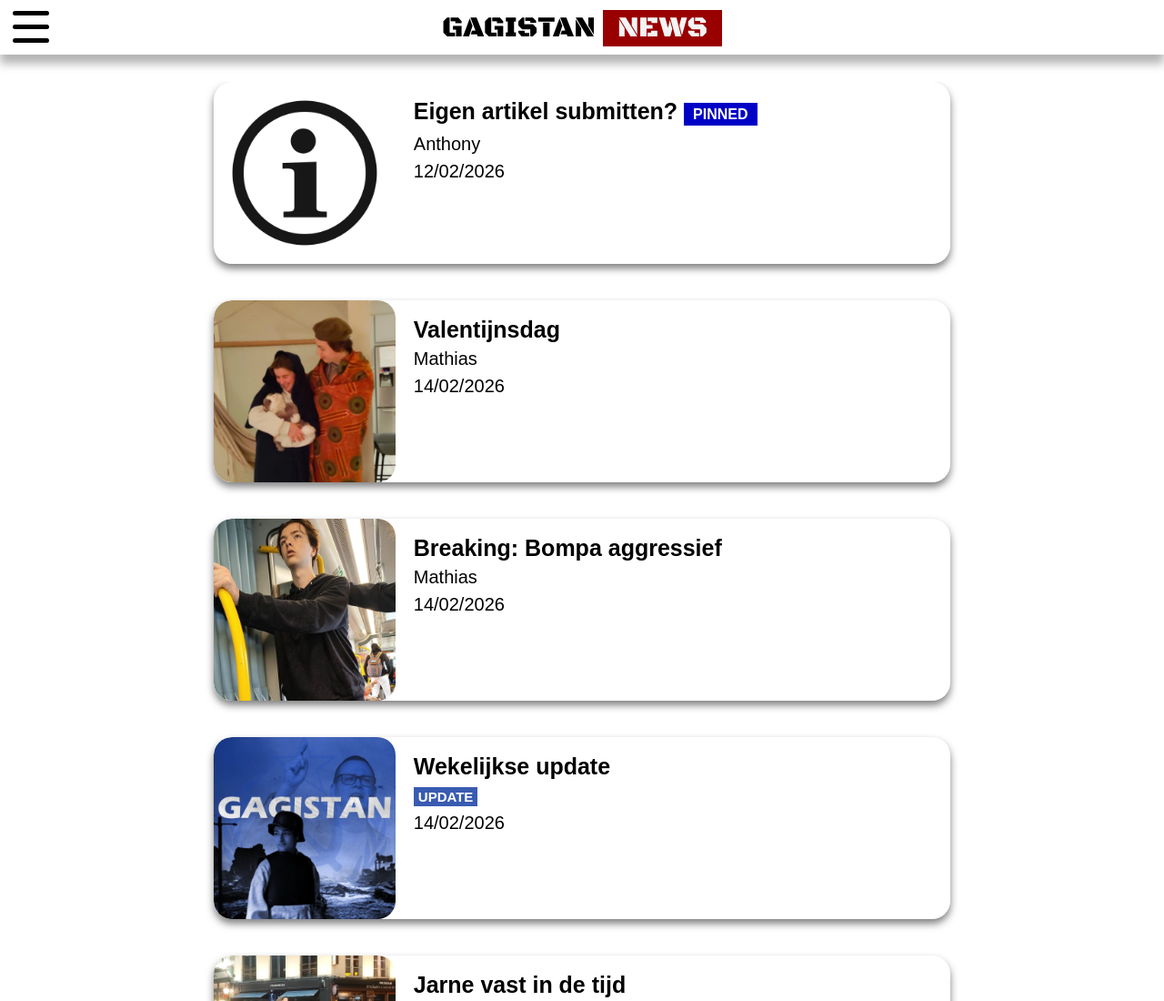
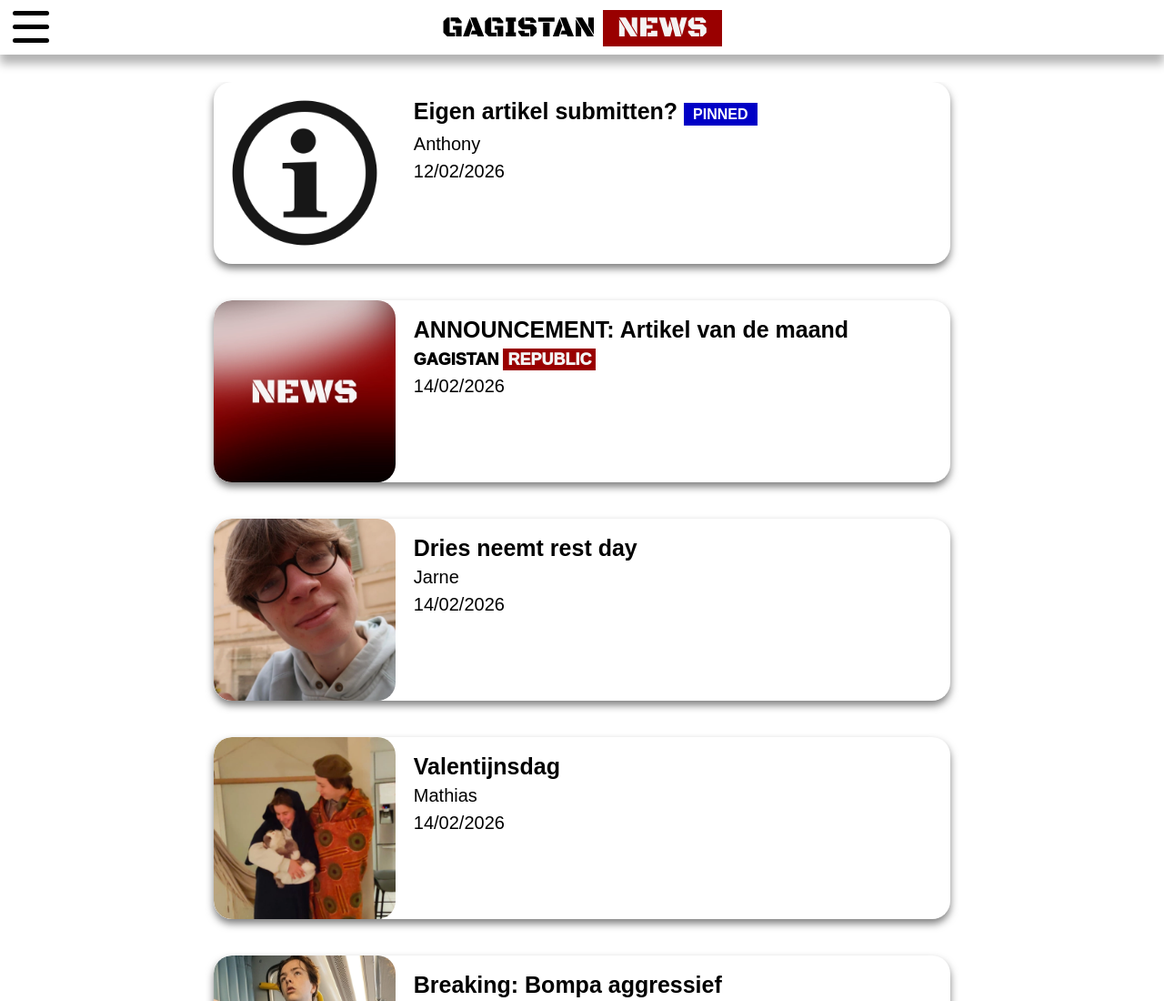
Before and after one commit to AnthonyHec/gagistan, a plain HTML site: page NEWS/news.html in a window 1280 px wide. Shown: the top 1100 px of the page at 91% size. Drawn offline with Linux system fonts and the light colour scheme; files whose address does not match are found by name.

Commit message:
release v6.13

```diff
--- a/NEWS/news.html
+++ b/NEWS/news.html
@@ -53,6 +53,35 @@
 		</div>
 
 		<!-- ARTIKELEN -->
+		 <div class="article">
+			<img src="articles/news.webp" alt="">
+			<div class="article_info">
+				<h2>ANNOUNCEMENT: Artikel van de maand</h2>
+				<h3><span class="GAGISTAN">GAGISTAN </span><span class="REPUBLIC">REPUBLIC</span></h3>
+				<h3>14/02/2026</h3>
+			</div>
+			<div class="article_text">
+				<p>Met trots introduceert het machtige Gagistan een nieuwe maandelijkse traditie aan. De zogeheten "Artikel van de maand". Maar dit is niet zomaar een traditie. Op elke laatste dag van de maand zal er in de avond het artikel van de maand bekend gemaakt worden. Daar hangt ook een kleine beloning aan.</p>
+				<h4>Wat als jou artikel verkozen wordt?</h4>
+				<p>Als jij de gelukkige winnaar bent zal jou artikel gedurende de hele maand bovenaan de pagina vastgezet worden. En de auteur ervan krijgt een exclusieve GOLDEN-tag gedurende deze maand.</p>
+				<p>(En die persoon zal ook de maand erop niet bespioneert worden door de geheime dienst.)</p>
+			</div>
+		</div>
+		<div class="article">
+			<img src="articles/22.webp" alt="">
+			<div class="article_info">
+				<h2>Dries neemt rest day</h2>
+				<h3>Jarne</h3>
+				<h3>14/02/2026</h3>
+			</div>
+			<div class="article_text">
+				<p>Een betrouwbare bron wist ons vanmiddag te melden dat Dries (aka. Larry) 2 dagen na elkaar rest day zou namen. Dit is ongezien en absoluut onacceptabel voor zijn progressie. Uit recent nieuws is gebleken dat dries mini abs heeft, dit wordt helaas oud nieuws. </p>
+				<h4>Wat ging er mis?</h4>
+				<p>Vermoedelijk is Dries aan het veranderen in een luie jongen, dit is een normale fase tijdens het gym tijdperk maar dit kan ernstige gevolgen hebben! Door recent onderzoek blijkt dat dries niet zomaar een ‘normale rest day’ pakt maar dat hij het volledig aan het opgeven is. “Het is zelfs zo ver gekomen dat hij geen glutes getraind heeft” - een onbekende toeschouwer.</p>
+				<h4>*Wat zal er nu met hem gebeuren?</h4>
+				<p>Wat het resultaat van deze gebeurtenis zal zijn is nog onduidelijk. Het onderzoek loopt nog volop door. Geruchten zeggen dat het mogelijk is dat Dries zal stoppen met glutes trainen of misschien zelfs zijn gym abonnement zal opzeggen. Deze info hebben we helaas nog niet kunnen bevestigen.</p>
+			</div>
+		</div>
 		 <div class="article">
 			<img src="articles/21.webp" alt="">
 			<div class="article_info">
```
Also changed, not shown: NEWS/articles/22.webp (added), NEWS/articles/news.webp (added).
